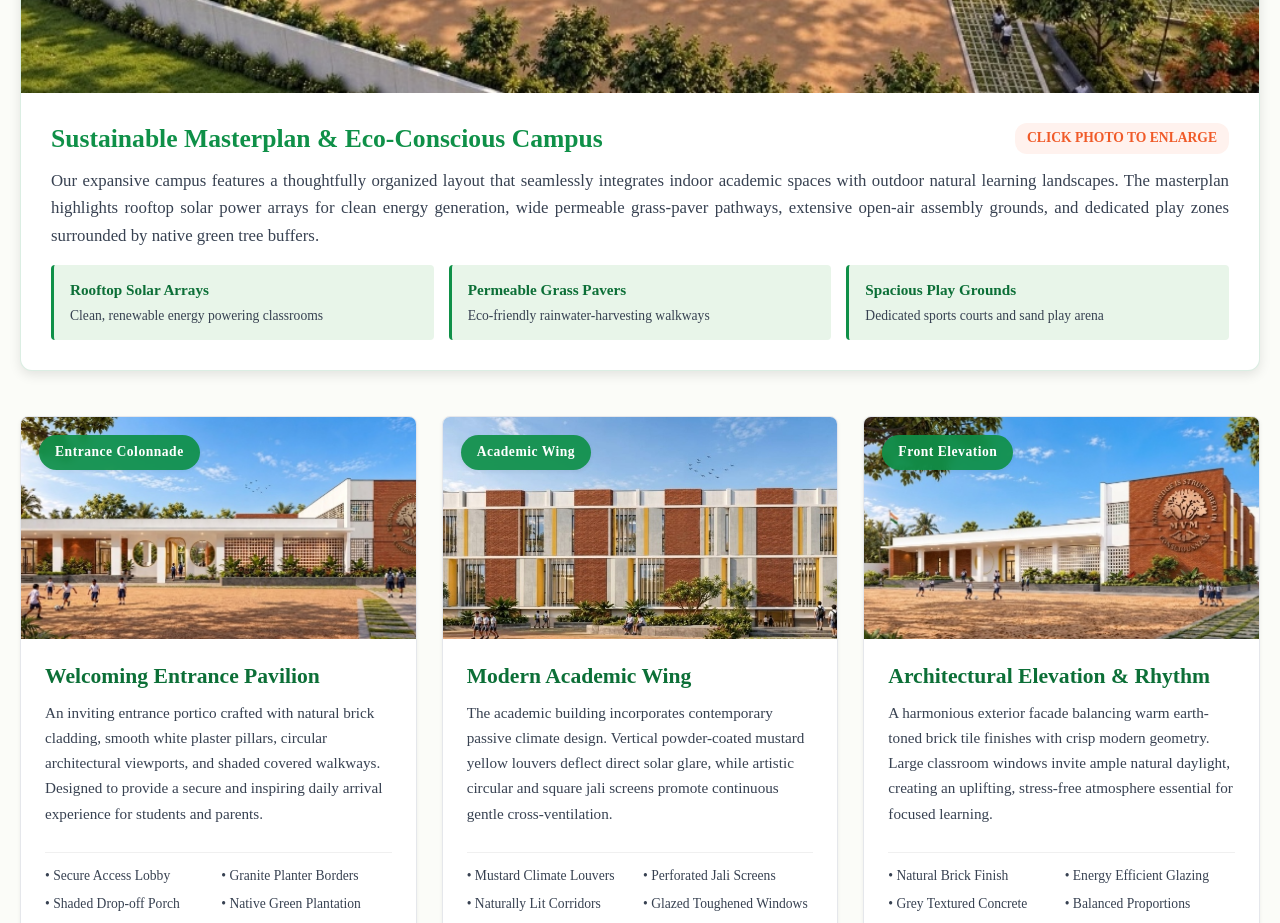
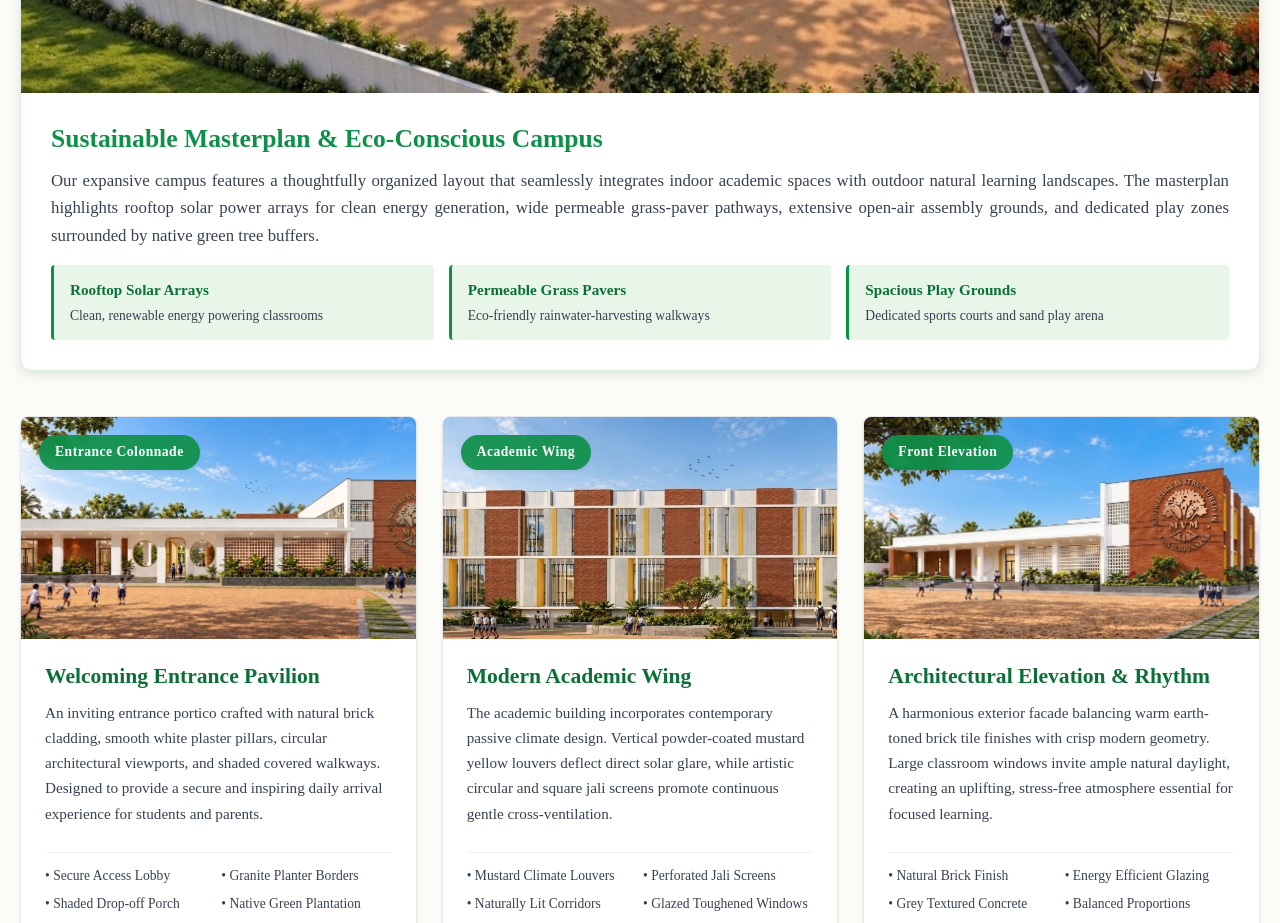
Before and after one commit to sharanbabu7047/MVM-Website, a website: page public/infrastructure.html in a window 1280 px wide. Shown: the part 1260-2183 px from the top of the page. Drawn offline with Linux system fonts and the light colour scheme; no server answers; files whose address does not match are found by name.

Commit message:
refactor: remove click photo to enlarge badge from campus masterplan card

```diff
--- a/public/infrastructure.html
+++ b/public/infrastructure.html
@@ -381,9 +381,8 @@
             <img src="images/infra_aerial_campus_v2.jpg" alt="Aerial Campus Masterplan of Red Hills School with MVM Emblem" loading="lazy">
           </div>
           <div class="infra-hero-content">
-            <div style="display: flex; flex-wrap: wrap; justify-content: space-between; align-items: center; gap: 15px; margin-bottom: 12px;">
+            <div style="margin-bottom: 12px;">
               <h3 style="font-size: 1.6rem; color: var(--mvm-green); margin: 0;">Sustainable Masterplan & Eco-Conscious Campus</h3>
-              <span style="font-size: 0.85rem; font-weight: 700; color: var(--mvm-gold); background: #fff2ee; padding: 4px 12px; border-radius: 12px;">CLICK PHOTO TO ENLARGE</span>
             </div>
             <p>Our expansive campus features a thoughtfully organized layout that seamlessly integrates indoor academic spaces with outdoor natural learning landscapes. The masterplan highlights rooftop solar power arrays for clean energy generation, wide permeable grass-paver pathways, extensive open-air assembly grounds, and dedicated play zones surrounded by native green tree buffers.</p>
             <div style="display: grid; grid-template-columns: repeat(auto-fit, minmax(200px, 1fr)); gap: 15px; margin-top: 15px;">
```
